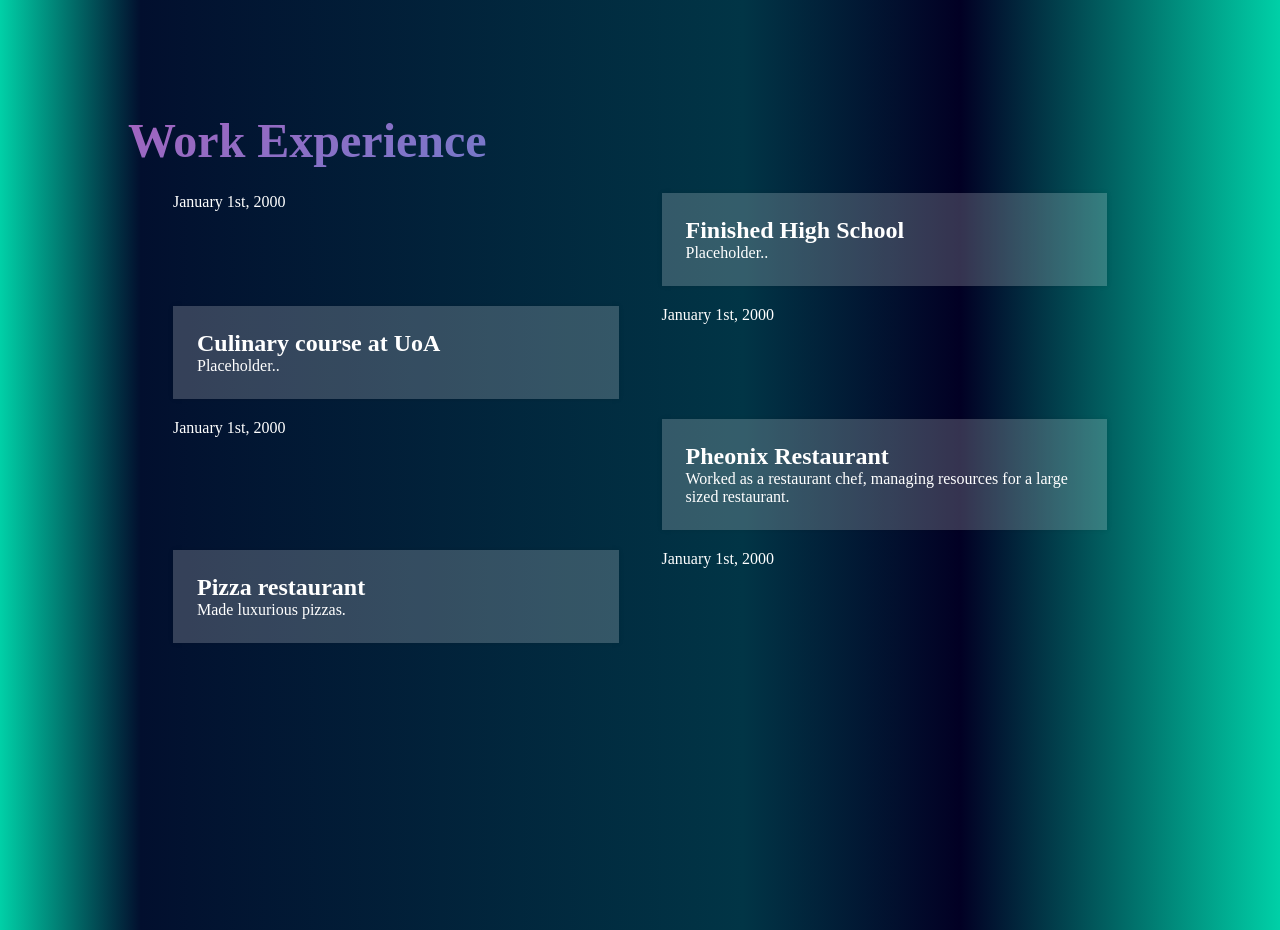
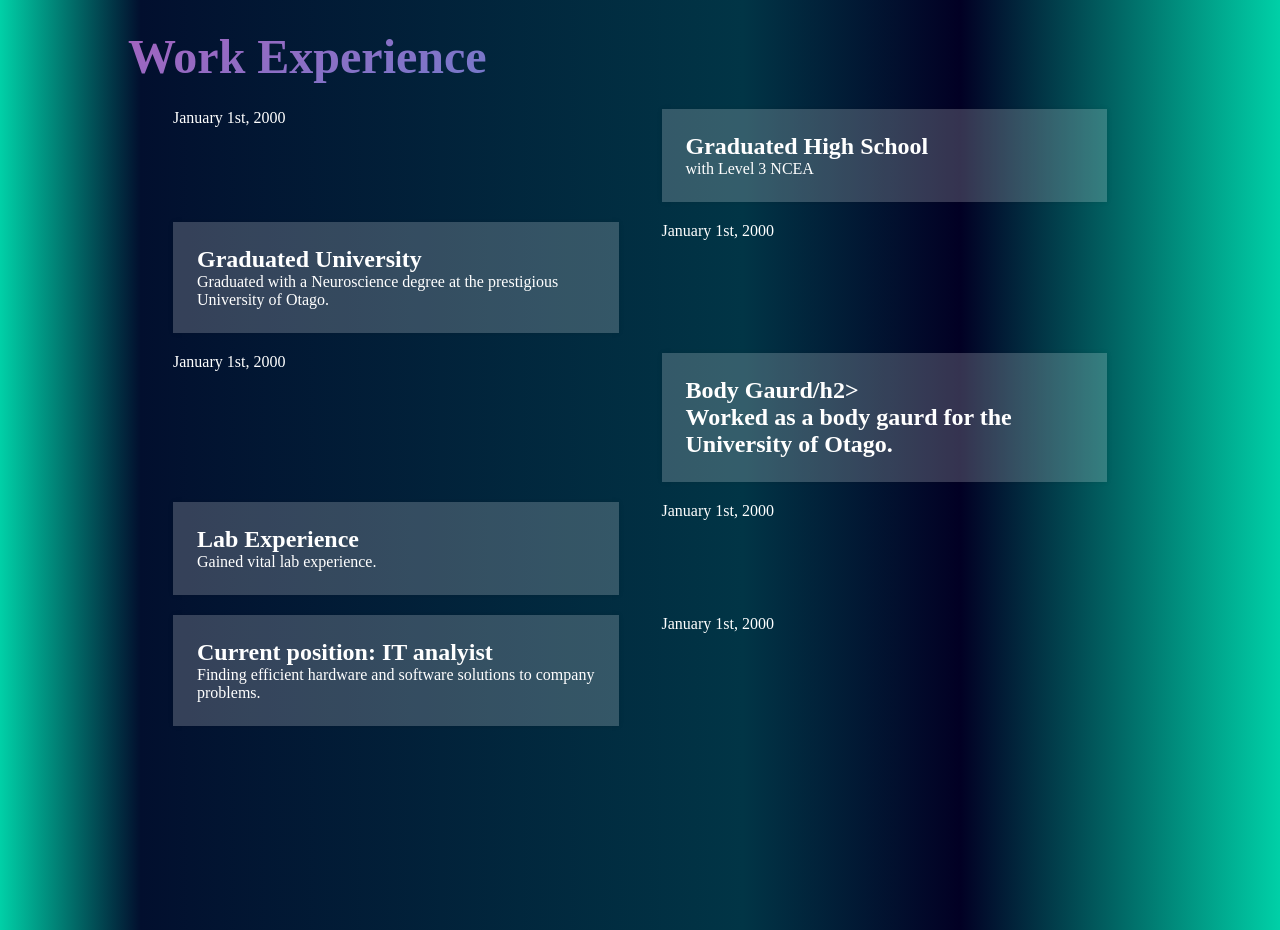
Before and after one commit to websitebio/sabz, a plain HTML site: page index.html in a window 1280 px wide. Shown: the part 1600-2530 px from the top of the page. Drawn offline with Linux system fonts and the light colour scheme.

Commit message:
Update index.html

```diff
--- a/index.html
+++ b/index.html
@@ -79,15 +79,15 @@
     <div class="timeline__point"></div>
   </div>
   <div class="timeline__component timeline__component--bg">
-    <h2 class="timeline__title">Finished High School</h2>
+    <h2 class="timeline__title">Graduated High School</h2>
     <p class="timeline__paragraph">
-      Placeholder..
+      with Level 3 NCEA
     </p>
   </div>
   <div class="timeline__component timeline__component--bg">
-    <h2 class="timeline__title">Culinary course at UoA</h2>
+    <h2 class="timeline__title">Graduated University</h2>
     <p class="timeline__paragraph">
-      Placeholder..
+      Graduated with a Neuroscience degree at the prestigious University of Otago.
     </p>
   </div>
   <div class="timeline__middle">
@@ -103,15 +103,28 @@
     <div class="timeline__point"></div>
   </div>
   <div class="timeline__component timeline__component--bg">
-    <h2 class="timeline__title">Pheonix Restaurant</h2>
+    <h2 class="timeline__title">Body Gaurd/h2>
     <p class="timeline__paragraph">
-      Worked as a restaurant chef, managing resources for a large sized restaurant.
+      Worked as a body gaurd for the University of Otago.
     </p>
   </div>
   <div class="timeline__component timeline__component--bottom timeline__component--bg">
-    <h2 class="timeline__title">Pizza restaurant</h2>
+    <h2 class="timeline__title">Lab Experience</h2>
     <p class="timeline__paragraph">
-      Made luxurious pizzas.
+      Gained vital lab experience.
+    </p>
+  </div>
+  <div class="timeline__middle">
+    <div class="timeline__point"></div>
+    <div class="timeline__point timeline__point--bottom"></div>
+  </div>
+  <div class="timeline__component timeline__component--bottom">
+    <div class="timeline__date">January 1st, 2000</div>
+  </div>
+  <div class="timeline__component timeline__component--bottom timeline__component--bg">
+    <h2 class="timeline__title">Current position: IT analyist</h2>
+    <p class="timeline__paragraph">
+      Finding efficient hardware and software solutions to company problems.
     </p>
   </div>
   <div class="timeline__middle">
```
